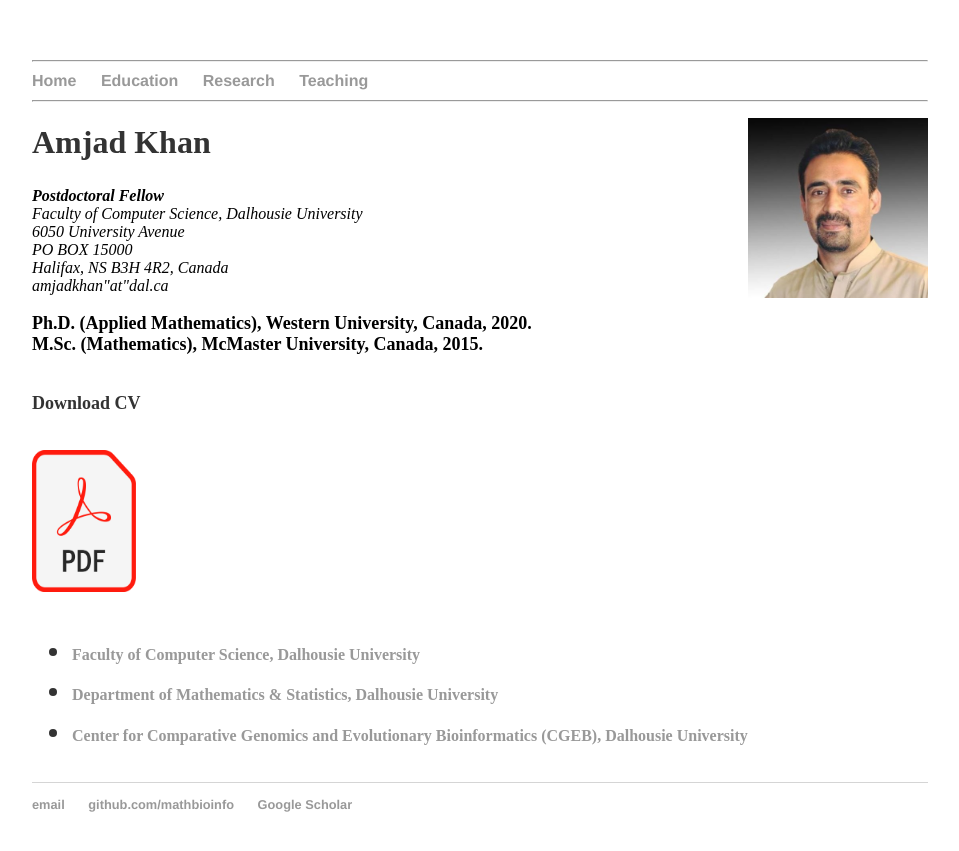
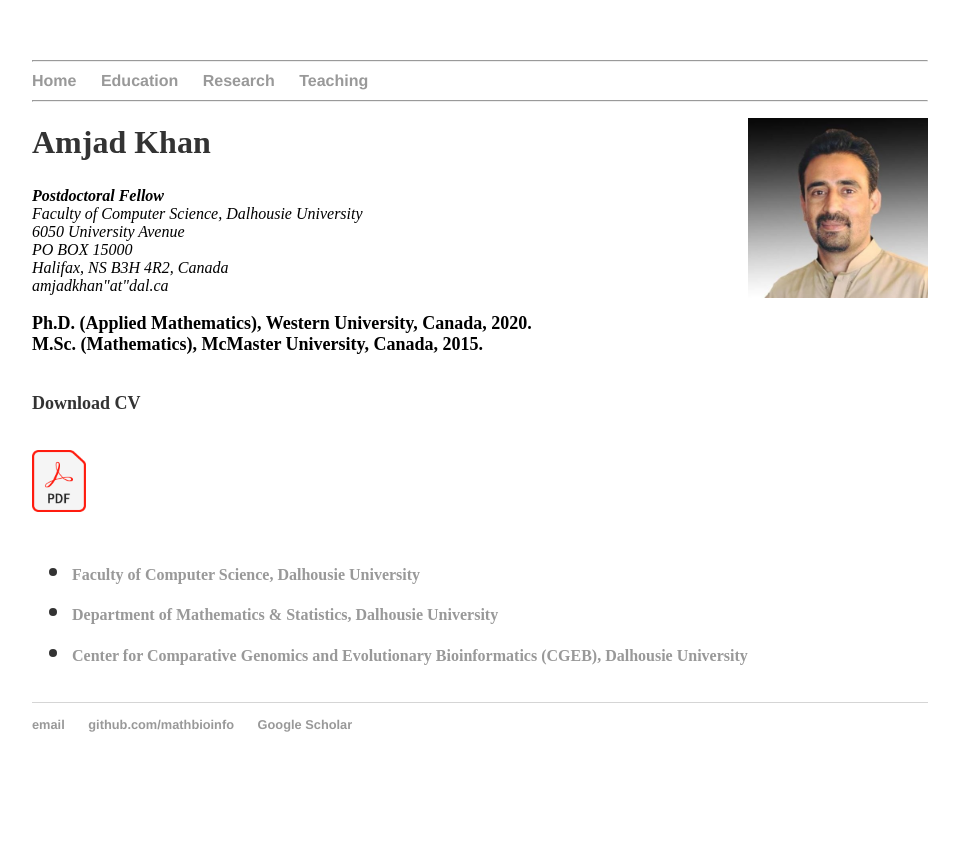
Before and after one commit to MathBioInfo/amjadkhan, a Jekyll site: the page index.html, which Jekyll copies as it is, in a window 1280 px wide. Shown: the top 851 px of the page, without its empty margins (160-1119 px from the left). Built offline with Jekyll 4.4.1, drawn with Linux system fonts in a browser that asks for light colours.

Commit message:
Update index.html

```diff
--- a/index.html
+++ b/index.html
@@ -37,7 +37,7 @@
 			</p>
 			<p><font size="4">Download CV<p>
                		<a href="cv.pdf" download>
-               		<img src="images/pdf.png" alt="CV" width="104" height="142">
+               		<img src="images/pdf.png" alt="CV" width="54" height="62">
 
 
 
```
